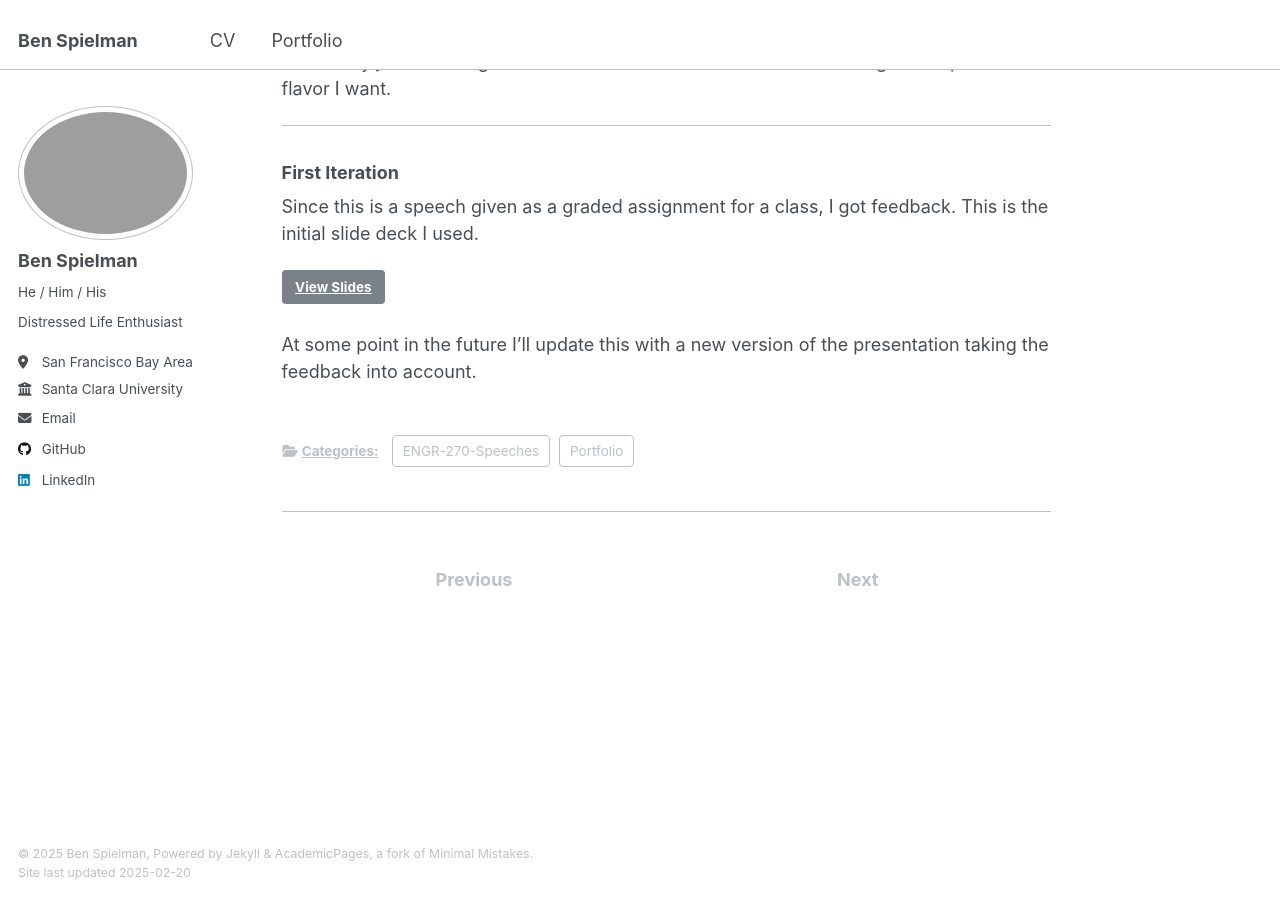
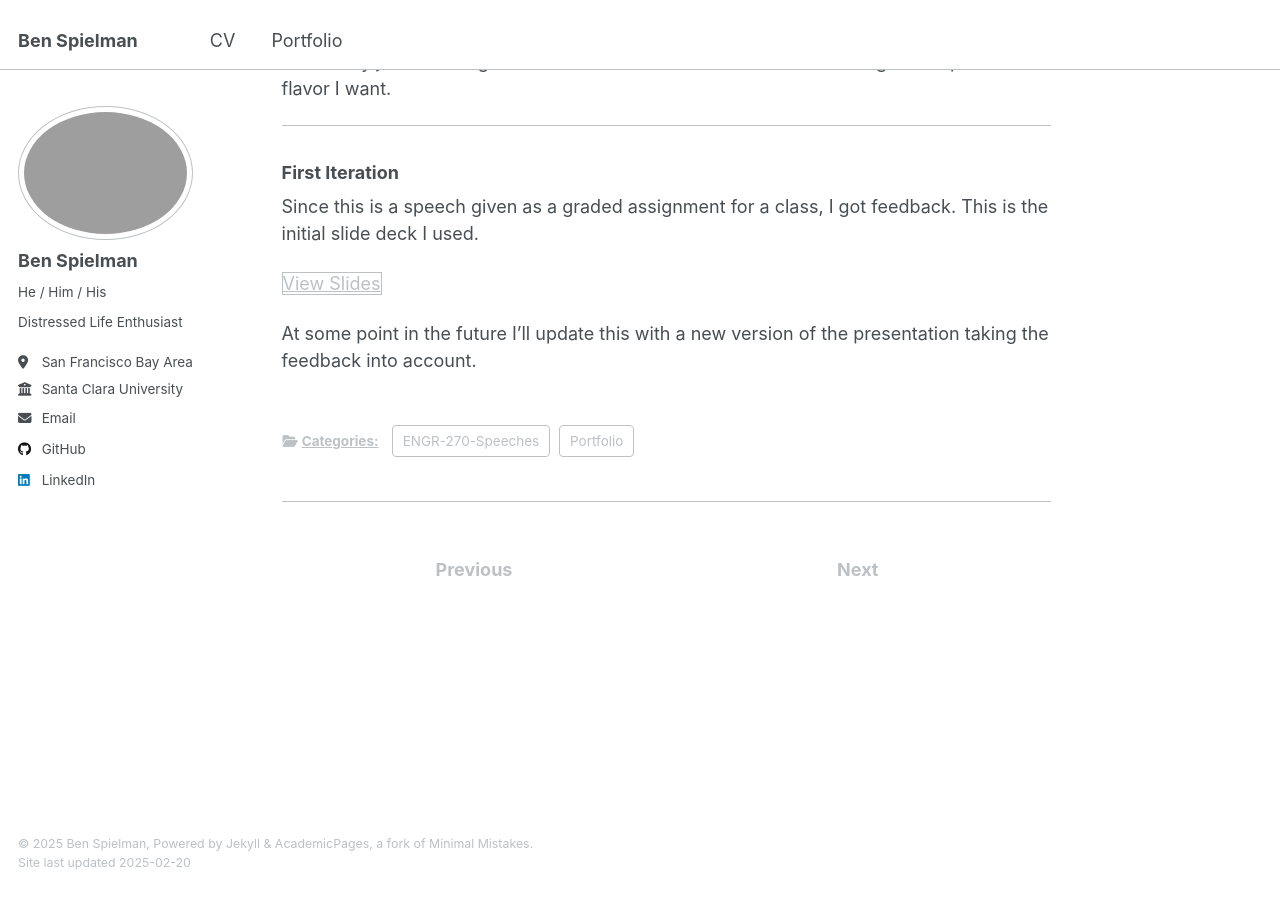
Before and after one commit to pizza496/pizza496.github.io, a Jekyll site: the page built from Portfolio/ENGR-270-Speeches/_posts/2025-02-24-speech2.md, in a window 1280 px wide and 900 px high, scrolled down 568 px. Built offline with Jekyll 4.4.1, drawn with Linux system fonts in a browser that asks for light colours.

```diff
--- a/Portfolio/ENGR-270-Speeches/_posts/2025-02-24-speech2.md
+++ b/Portfolio/ENGR-270-Speeches/_posts/2025-02-24-speech2.md
@@ -25,6 +25,6 @@ I'm not claiming to be an expert. I personally enjoy making ice cream as a fun d
 
 Since this is a speech given as a graded assignment for a class, I got feedback. This is the initial slide deck I used.
 
-[View Slides]({{ site.baseurl }}/files/ENGR-270-Speeches/Speech_2_Visuals.pdf){: .btn .--inverse target="_blank"}
+[View Slides]({{ site.baseurl }}/files/ENGR-270-Speeches/Speech_2_Visuals.pdf){: .btn--inverse target="_blank"}
 
 At some point in the future I'll update this with a new version of the presentation taking the feedback into account.
```
